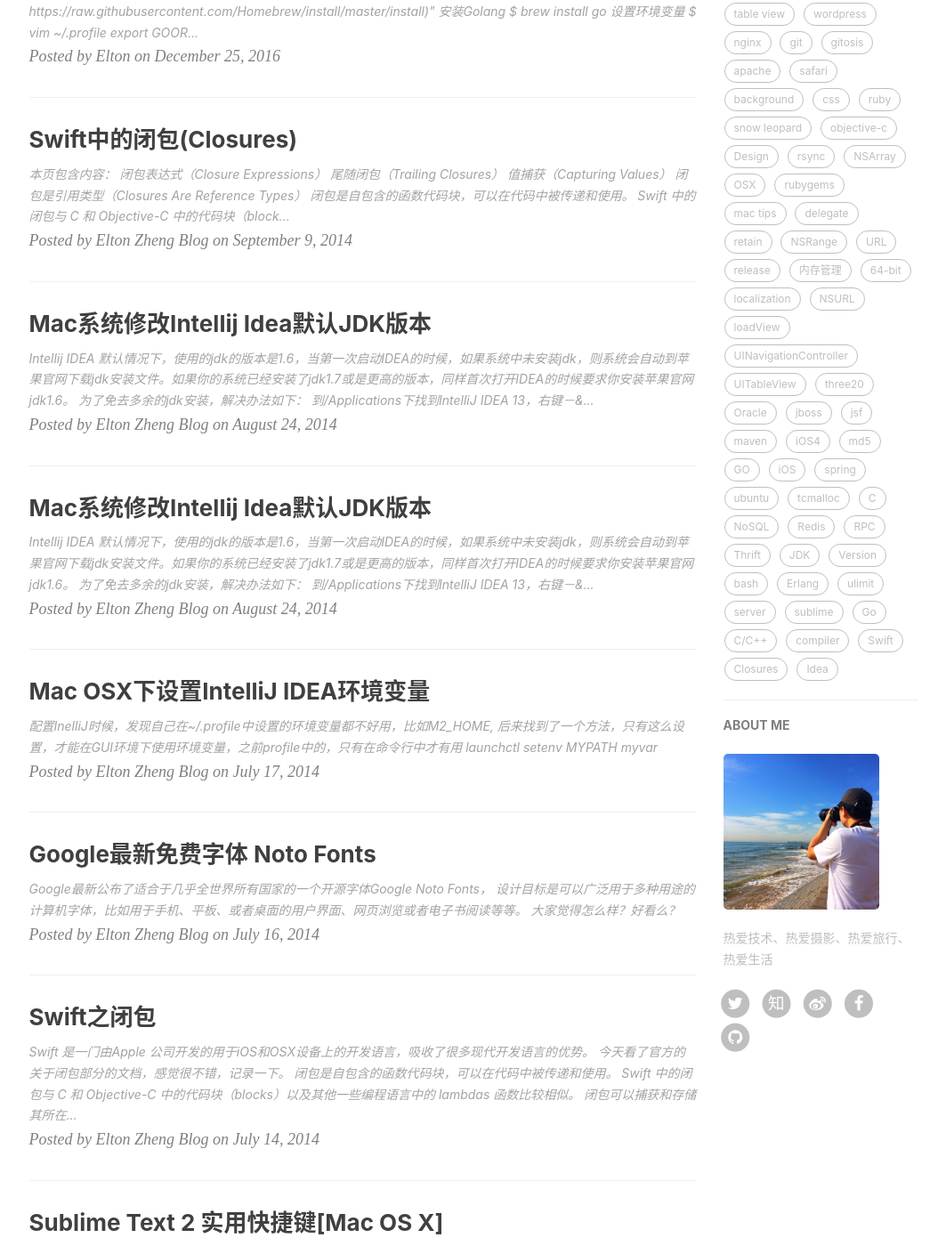
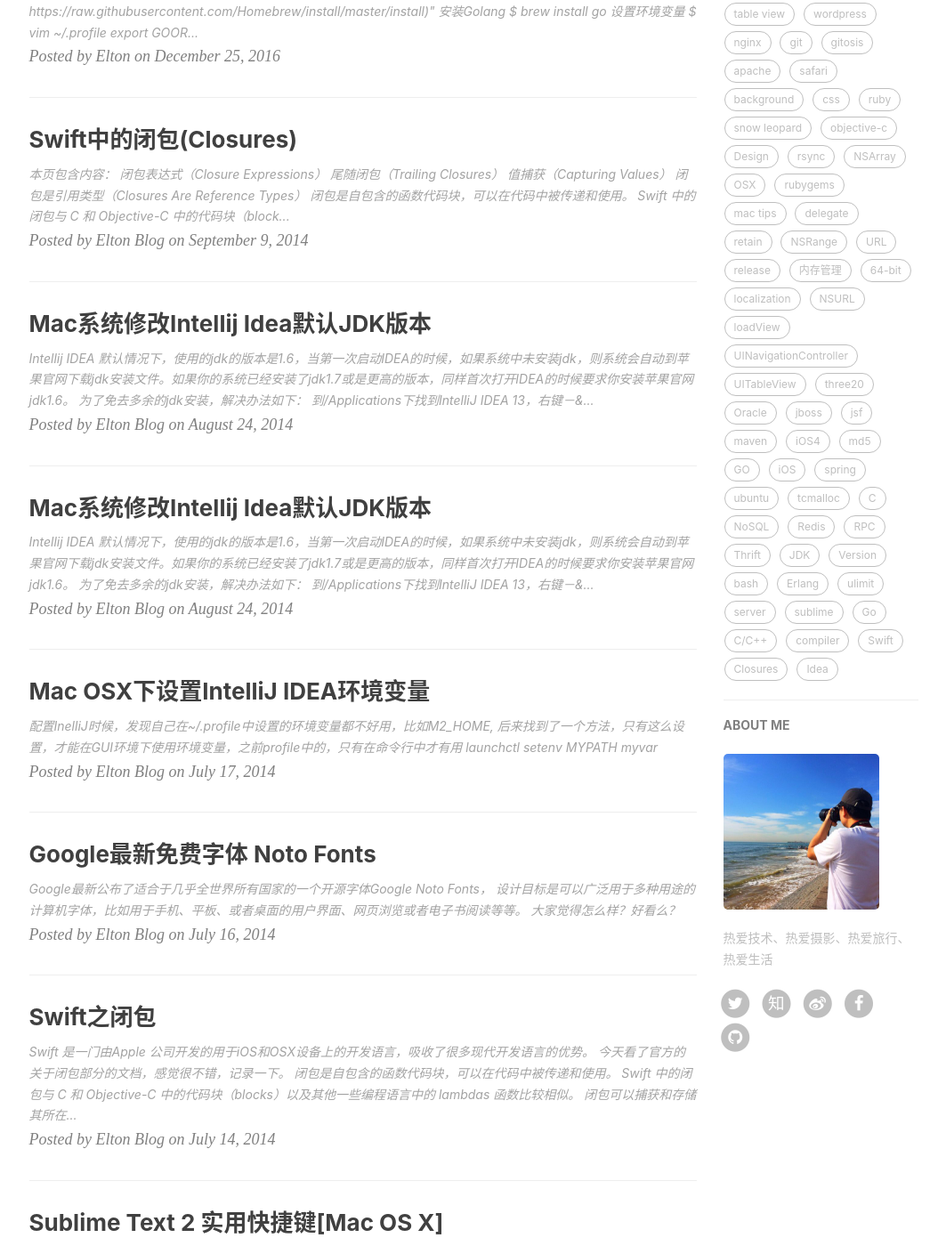
Before and after one commit to elton/elton.github.com, a Jekyll site: the page built from index.html, in a window 1280 px wide and 1400 px high, scrolled down 803 px. Shown: the whole window at 89% size, without its empty margins (135-1198 px from the left). Built offline with Jekyll 4.4.1, drawn with Linux system fonts in a browser that asks for light colours; nearby versions of some CDN libraries; the list of posts is cut into pages by our own code; comment, search, counter and statistics services are not loaded; some of the changed text lies outside the part shown.

```diff
--- a/_config.yml
+++ b/_config.yml
@@ -1,5 +1,5 @@
 # Site settings
-title: Elton Zheng Blog
+title: Elton Blog
 SEOTitle: 郑振宇的博客 | Elton Zheng Blog
 header-img: img/home-bg.jpg
 email: elton.zheng@me.com
```
Also changed, not shown: img/home-bg.jpg, 8 other files.
